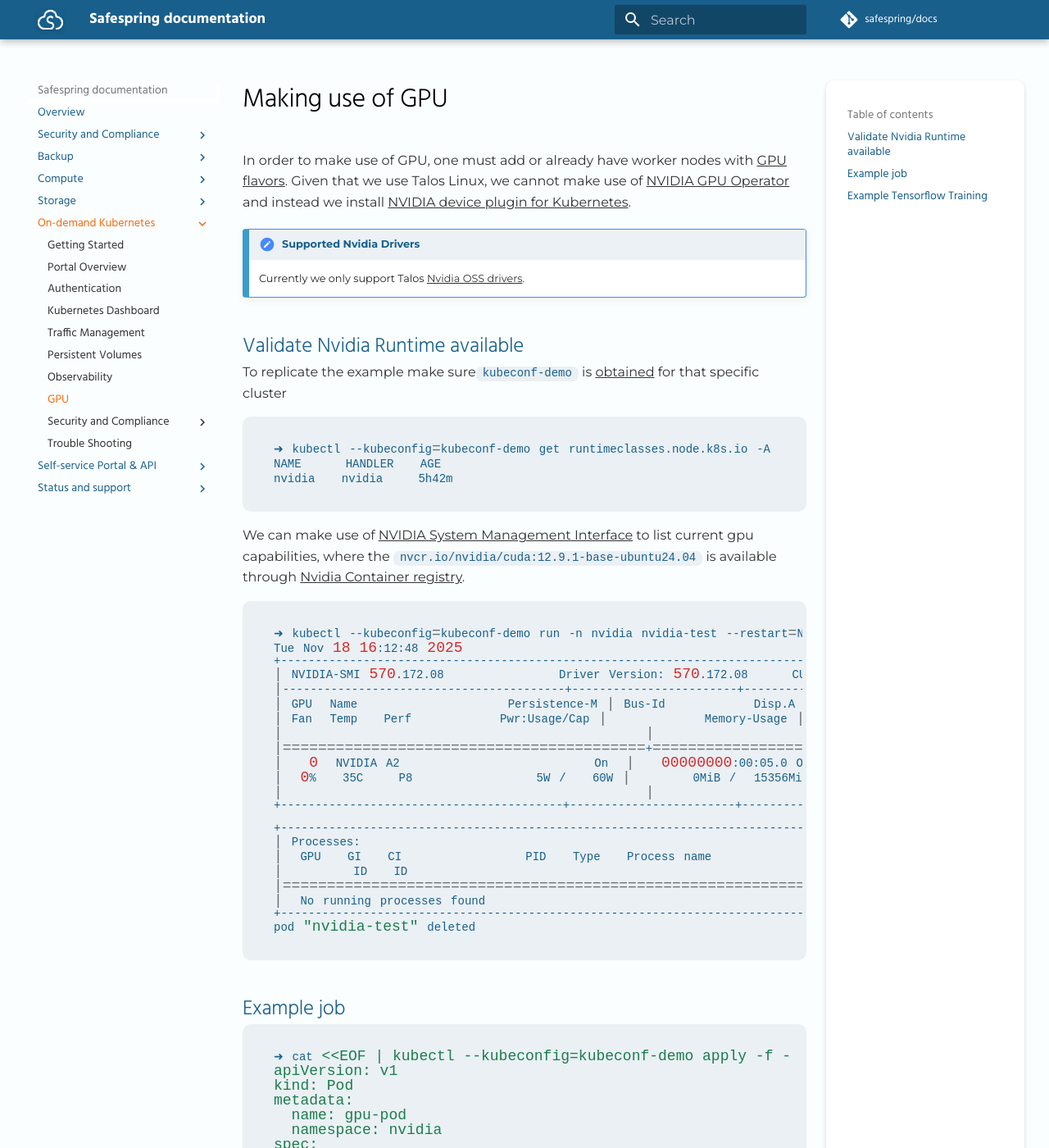
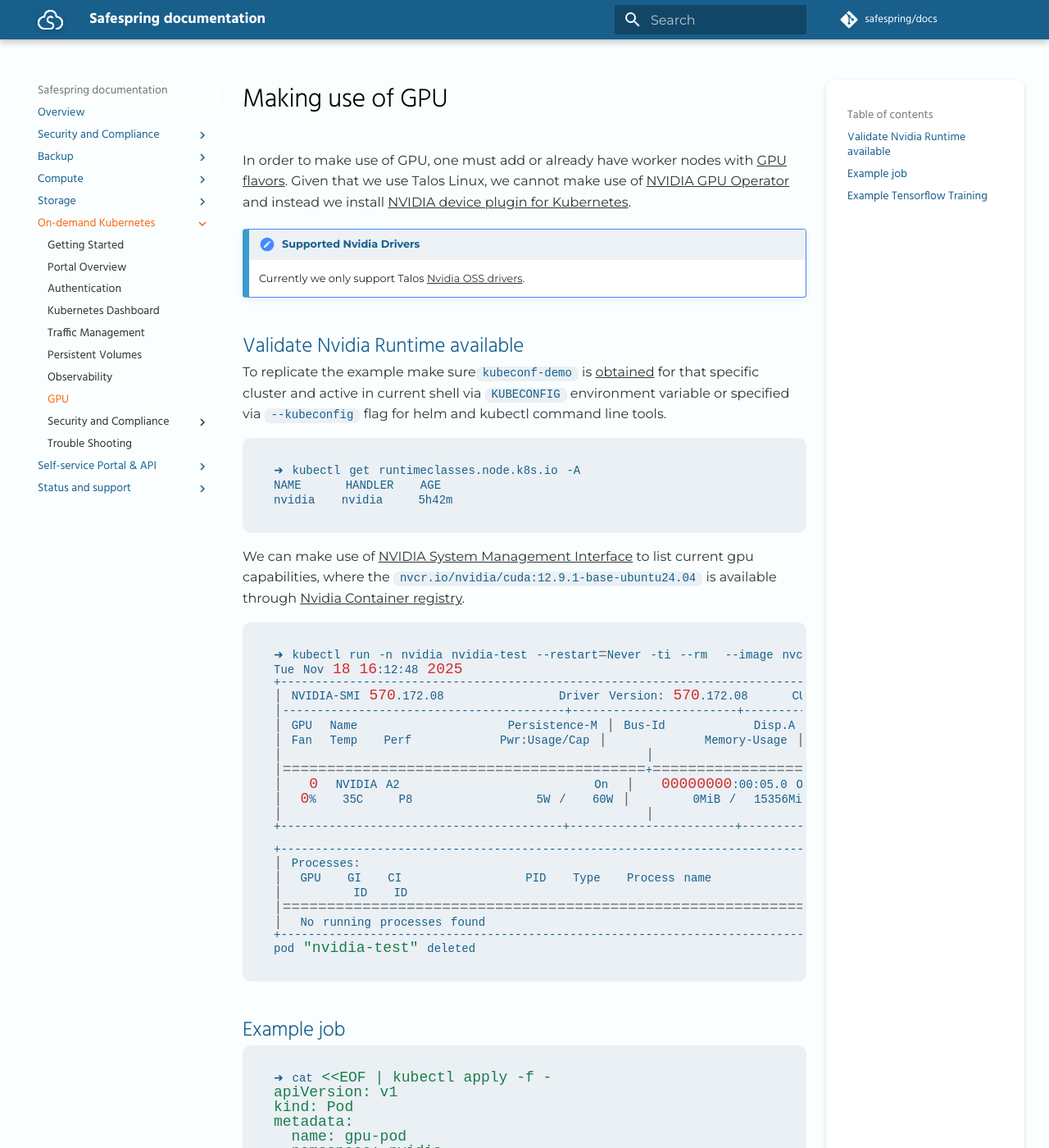
Before and after one commit to safespring/docs, an MkDocs documentation site: the page built from content/kubernetes/gpu.md, in a window 1280 px wide and 1400 px high. Shown: the whole window at 82% size. Built offline with MkDocs 1.6.1 and Material for MkDocs 9.7.7, drawn with Linux system fonts in a browser that asks for light colours; some web fonts are replaced; a script that is not in the unit is left out; comment, search, counter and statistics services are not loaded; some of the changed text lies outside the part shown.

Commit message:
Update dashboard.md to add note about kubeconfig (#74)
* Update dashboard.md to add note about kubeconfig and hardcoded flag from commands

* fix consistency for kubeconfig

---------

Co-authored-by: stefan <stefan.negru@safespring.com>

````diff
--- a/content/kubernetes/gpu.md
+++ b/content/kubernetes/gpu.md
@@ -7,10 +7,11 @@
 
 ## Validate Nvidia Runtime available
 
-To replicate the example make sure`kubeconf-demo` is [obtained](portal-overview.md#accessing-kubernetes-cluster) for that specific cluster
+To replicate the example make sure`kubeconf-demo` is [obtained](portal-overview.md#accessing-kubernetes-cluster) for that specific cluster and active in current shell via `KUBECONFIG` environment variable or specified via `--kubeconfig` flag for helm and kubectl command line tools.
+
 
 ```shell
-➜ kubectl --kubeconfig=kubeconf-demo get runtimeclasses.node.k8s.io -A
+➜ kubectl get runtimeclasses.node.k8s.io -A
 NAME     HANDLER   AGE
 nvidia   nvidia    5h42m
 ```
@@ -18,7 +19,7 @@
 We can make use of [NVIDIA System Management Interface](https://docs.nvidia.com/deploy/nvidia-smi/index.html) to list current gpu capabilities, where the `nvcr.io/nvidia/cuda:12.9.1-base-ubuntu24.04` is available through [Nvidia Container registry](https://catalog.ngc.nvidia.com/search).
 
 ```shell
-➜ kubectl --kubeconfig=kubeconf-demo run -n nvidia nvidia-test --restart=Never -ti --rm  --image nvcr.io/nvidia/cuda:12.9.1-base-ubuntu24.04 --overrides '{"spec": {"runtimeClassName": "nvidia"}}' nvidia-smi
+➜ kubectl run -n nvidia nvidia-test --restart=Never -ti --rm  --image nvcr.io/nvidia/cuda:12.9.1-base-ubuntu24.04 --overrides '{"spec": {"runtimeClassName": "nvidia"}}' nvidia-smi
 Tue Nov 18 16:12:48 2025
 +-----------------------------------------------------------------------------------------+
 | NVIDIA-SMI 570.172.08             Driver Version: 570.172.08     CUDA Version: 12.9     |
@@ -45,7 +46,7 @@
 ## Example job
 
 ```shell
-➜ cat <<EOF | kubectl --kubeconfig=kubeconf-demo apply -f -
+➜ cat <<EOF | kubectl apply -f -
 apiVersion: v1
 kind: Pod
 metadata:
@@ -70,7 +71,7 @@
 The result of the above pod would be:
 
 ```shell
-➜ kubectl --kubeconfig=kubeconf-demo get pods -n nvidia gpu-pod
+➜ kubectl get pods -n nvidia gpu-pod
 NAME      READY   STATUS      RESTARTS   AGE
 gpu-pod   0/1     Completed   0          19s
 ```
@@ -78,7 +79,7 @@
 with the output looking like:
 
 ```shell
-➜ kubectl --kubeconfig=kubeconf-demo logs -f -n nvidia gpu-pod
+➜ kubectl logs -f -n nvidia gpu-pod
 [Vector addition of 50000 elements]
 Copy input data from the host memory to the CUDA device
 CUDA kernel launch with 196 blocks of 256 threads
@@ -91,7 +92,7 @@
 
 Let us start by creating a python script `tensor_test.py` that makes use of [Tensorflow](https://www.tensorflow.org/) for training.
 
-Once the `tensor_test.py` file has been created with the content below we will add it as [ConfigMap](https://kubernetes.io/docs/concepts/configuration/configmap/) `kubectl --kubeconfig=kubeconf-demo create configmap tensor -n test --from-file=tensor_test.py`
+Once the `tensor_test.py` file has been created with the content below we will add it as [ConfigMap](https://kubernetes.io/docs/concepts/configuration/configmap/) `kubectl create configmap tensor -n test --from-file=tensor_test.py`
 
 ```python
 import os
@@ -180,7 +181,7 @@
 The next step involves creating a pod with the tensorflow image and installing the correct package namely `tensorflow[and-cuda]==2.15.1` so that GPU can be recognized.
 
 ```shell
-➜ cat <<EOF | kubectl --kubeconfig=kubeconf-demo apply -f -
+➜ cat <<EOF | kubectl apply -f -
 apiVersion: v1
 kind: Pod
 metadata:
@@ -214,7 +215,7 @@
 Enter the pod:
 
 ```shell
-kubectl --kubeconfig=kubeconf-demo -n test exec --stdin --tty pods/gpu-pod-example -- /bin/bash
+kubectl -n test exec --stdin --tty pods/gpu-pod-example -- /bin/bash
 ```
 
 and run the necessary commands to install packages, check the GPU is recognized and start the training.
````
Also changed, not shown: content/kubernetes/dashboard.md (+4 -2 lines), content/kubernetes/persistent-volumes.md (+11 -8 lines).
